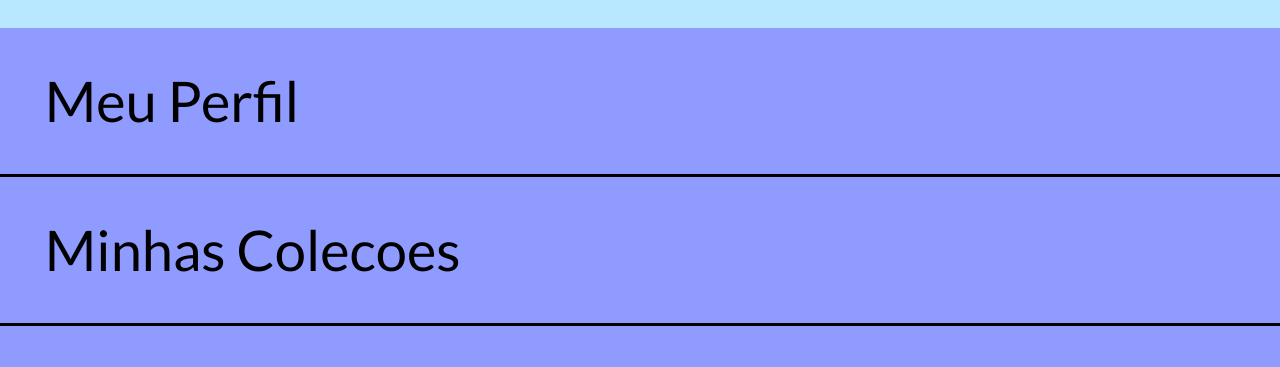
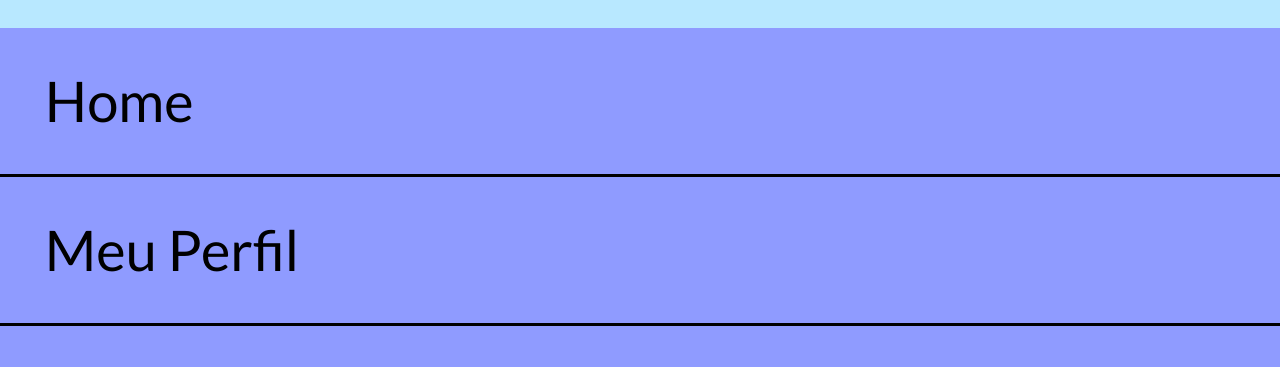
Before and after one commit to Peng1104/Co-Design-de-Aplicativos-P2, a plain HTML site: page menu.html in a window 1280 px wide. Shown: the part 702-1069 px from the top of the page. Drawn offline with Linux system fonts and the light colour scheme; a web font is replaced by a local one.

Commit message:
Update menu.html

```diff
--- a/menu.html
+++ b/menu.html
@@ -22,6 +22,7 @@
     <li><p class= "caracteristica">Cidade: São Paulo</p></li>
   </ul>
   <ul class="paginas">
+    <li class= "pagina"><a href="index.html"><p >Home</p></a></li>
     <li class= "pagina"><a href="perfil.html"><p >Meu Perfil</p></a></li>
     <li class= "pagina"><a href="categoria.html"><p >Minhas Colecoes</p></a></li>
     <li class= "pagina"><a href="amigos.html"><p>Meus Amigos</p></a></li>
```
